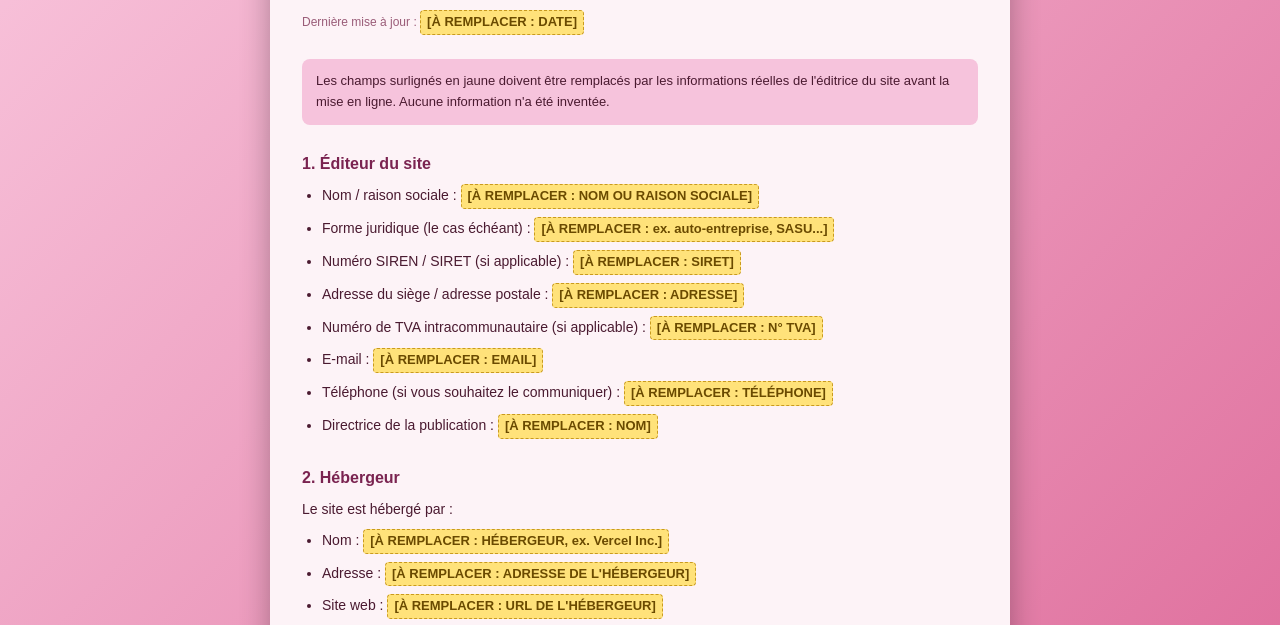
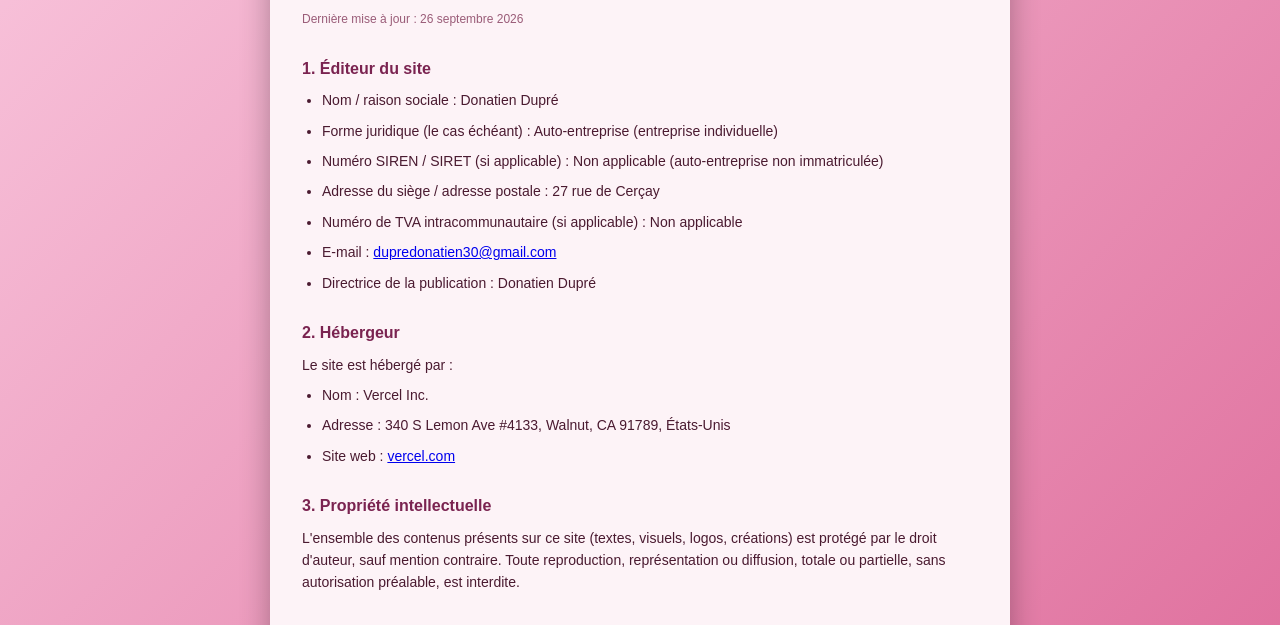
Before and after one commit to Eternettt/Laryne.exe, a website: page mentions-legales.html in a window 1280 px wide. Shown: the part 162-787 px from the top of the page. Drawn offline with Linux system fonts and the light colour scheme.

Commit message:
last legal update (hopefully)

```diff
--- a/mentions-legales.html
+++ b/mentions-legales.html
@@ -91,32 +91,26 @@
 <main>
   <div class="doc-card">
     <h1>Mentions légales</h1>
-    <p class="updated">Dernière mise à jour : <span class="placeholder">[À REMPLACER : DATE]</span></p>
-
-    <div class="notice">
-      Les champs surlignés en jaune doivent être remplacés par les informations réelles de l'éditrice du site avant la mise en ligne. Aucune information n'a été inventée.
-    </div>
+    <p class="updated">Dernière mise à jour : 26 septembre 2026</p>
 
     <h2>1. Éditeur du site</h2>
     <ul>
-      <li>Nom / raison sociale : <span class="placeholder">[À REMPLACER : NOM OU RAISON SOCIALE]</span></li>
-      <li>Forme juridique (le cas échéant) : <span class="placeholder">[À REMPLACER : ex. auto-entreprise, SASU...]</span></li>
-      <li>Numéro SIREN / SIRET (si applicable) : <span class="placeholder">[À REMPLACER : SIRET]</span></li>
-      <li>Adresse du siège / adresse postale : <span class="placeholder">[À REMPLACER : ADRESSE]</span></li>
-      <li>Numéro de TVA intracommunautaire (si applicable) : <span class="placeholder">[À REMPLACER : N° TVA]</span></li>
-      <li>E-mail : <span class="placeholder">[À REMPLACER : EMAIL]</span></li>
-      <li>Téléphone (si vous souhaitez le communiquer) : <span class="placeholder">[À REMPLACER : TÉLÉPHONE]</span></li>
-      <li>Directrice de la publication : <span class="placeholder">[À REMPLACER : NOM]</span></li>
+      <li>Nom / raison sociale : Donatien Dupré</li>
+      <li>Forme juridique (le cas échéant) : Auto-entreprise (entreprise individuelle)</li>
+      <li>Numéro SIREN / SIRET (si applicable) : Non applicable (auto-entreprise non immatriculée)</li>
+      <li>Adresse du siège / adresse postale : 27 rue de Cerçay</li>
+      <li>Numéro de TVA intracommunautaire (si applicable) : Non applicable</li>
+      <li>E-mail : <a href="mailto:dupredonatien30@gmail.com">dupredonatien30@gmail.com</a></li>
+      <li>Directrice de la publication : Donatien Dupré</li>
     </ul>
 
     <h2>2. Hébergeur</h2>
     <p>Le site est hébergé par :</p>
     <ul>
-      <li>Nom : <span class="placeholder">[À REMPLACER : HÉBERGEUR, ex. Vercel Inc.]</span></li>
-      <li>Adresse : <span class="placeholder">[À REMPLACER : ADRESSE DE L'HÉBERGEUR]</span></li>
-      <li>Site web : <span class="placeholder">[À REMPLACER : URL DE L'HÉBERGEUR]</span></li>
+      <li>Nom : Vercel Inc.</li>
+      <li>Adresse : 340 S Lemon Ave #4133, Walnut, CA 91789, États-Unis</li>
+      <li>Site web : <a href="https://vercel.com" target="_blank" rel="noopener">vercel.com</a></li>
     </ul>
-    <p>Si le site est déployé sur Vercel : Vercel Inc., 340 S Lemon Ave #4133, Walnut, CA 91789, États-Unis — à confirmer et adapter selon votre configuration réelle.</p>
 
     <h2>3. Propriété intellectuelle</h2>
     <p>L'ensemble des contenus présents sur ce site (textes, visuels, logos, créations) est protégé par le droit d'auteur, sauf mention contraire. Toute reproduction, représentation ou diffusion, totale ou partielle, sans autorisation préalable, est interdite.</p>
@@ -128,7 +122,6 @@
     <p>Le traitement des données personnelles collectées sur ce site est détaillé dans la <a href="confidentialite.html">politique de confidentialité</a>.</p>
 
     <h2>6. Médiation et litiges</h2>
-    <p>Conformément à l'article L. 616-1 du Code de la consommation, en cas de litige, le/la consommateur·rice peut recourir gratuitement à un médiateur de la consommation. Médiateur compétent : <span class="placeholder">[À REMPLACER : NOM ET COORDONNÉES DU MÉDIATEUR CHOISI]</span>.</p>
     <p>Plateforme européenne de règlement en ligne des litiges (RLL) : <a href="https://ec.europa.eu/consumers/odr" target="_blank" rel="noopener">ec.europa.eu/consumers/odr</a>.</p>
   </div>
 </main>
```
Also changed, not shown: cgv.html (+6 -6 lines), confidentialite.html (+4 -4 lines), livraison.html (+5 -5 lines), success.html (+1 -1 lines).
